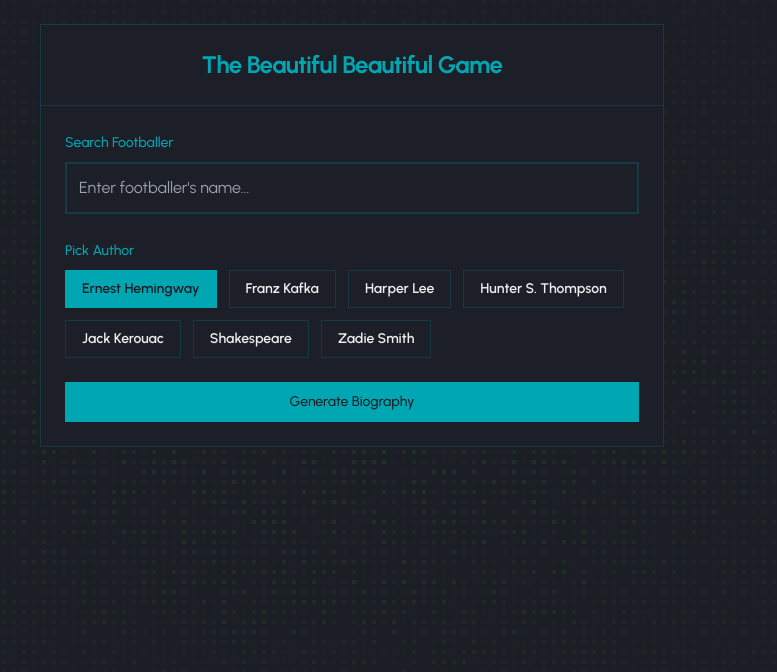
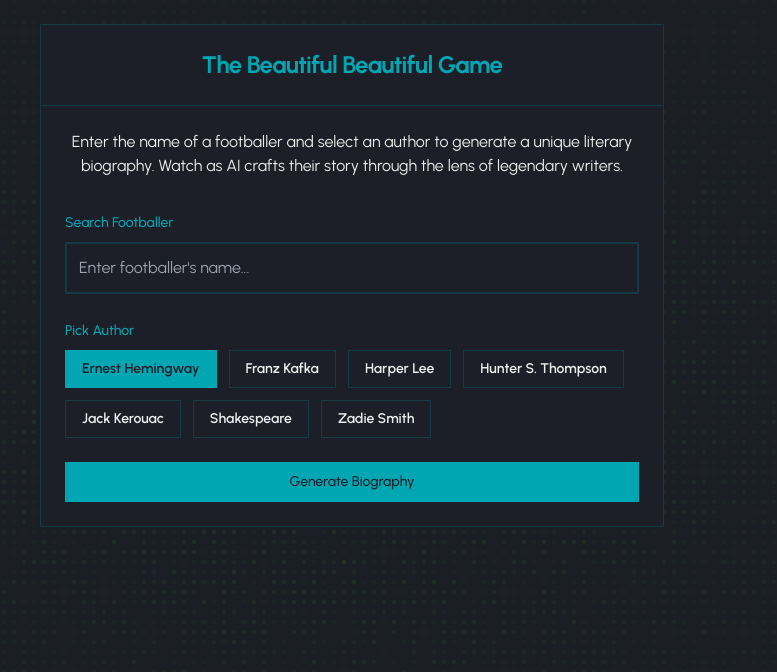
Before and after one commit to PaulGreetham/the-beautiful-beautiful-game, a Next.js app: page / in a window 1280 px wide. Shown: the top 672 px of the page, without its empty margins (288-1065 px from the left). Built offline with nearby package versions, Linux system fonts and the light colour scheme.

Commit message:
description added

```diff
--- a/src/app/page.tsx
+++ b/src/app/page.tsx
@@ -62,11 +62,17 @@
         <main className="max-w-2xl mx-auto p-6">
           <Card className="border-secondary/20 backdrop-blur-sm">
             <CardHeader className="flex flex-col items-center justify-center border-b border-secondary/20">
-              <CardTitle className="text-accent font-bold text-2xl">
+              <CardTitle className="text-accent font-bold text-2xl whitespace-nowrap">
                 The Beautiful Beautiful Game
               </CardTitle>
             </CardHeader>
             <CardContent className="mt-6">
+              <div className="mb-8 text-center text-muted-foreground">
+                <p>
+                  Enter the name of a footballer and select an author to generate a unique literary biography.
+                  Watch as AI crafts their story through the lens of legendary writers.
+                </p>
+              </div>
               <form onSubmit={generateBiography} className="space-y-6">
                 {error && (
                   <div className="p-3 text-sm text-destructive bg-destructive/10 rounded-md">
```
